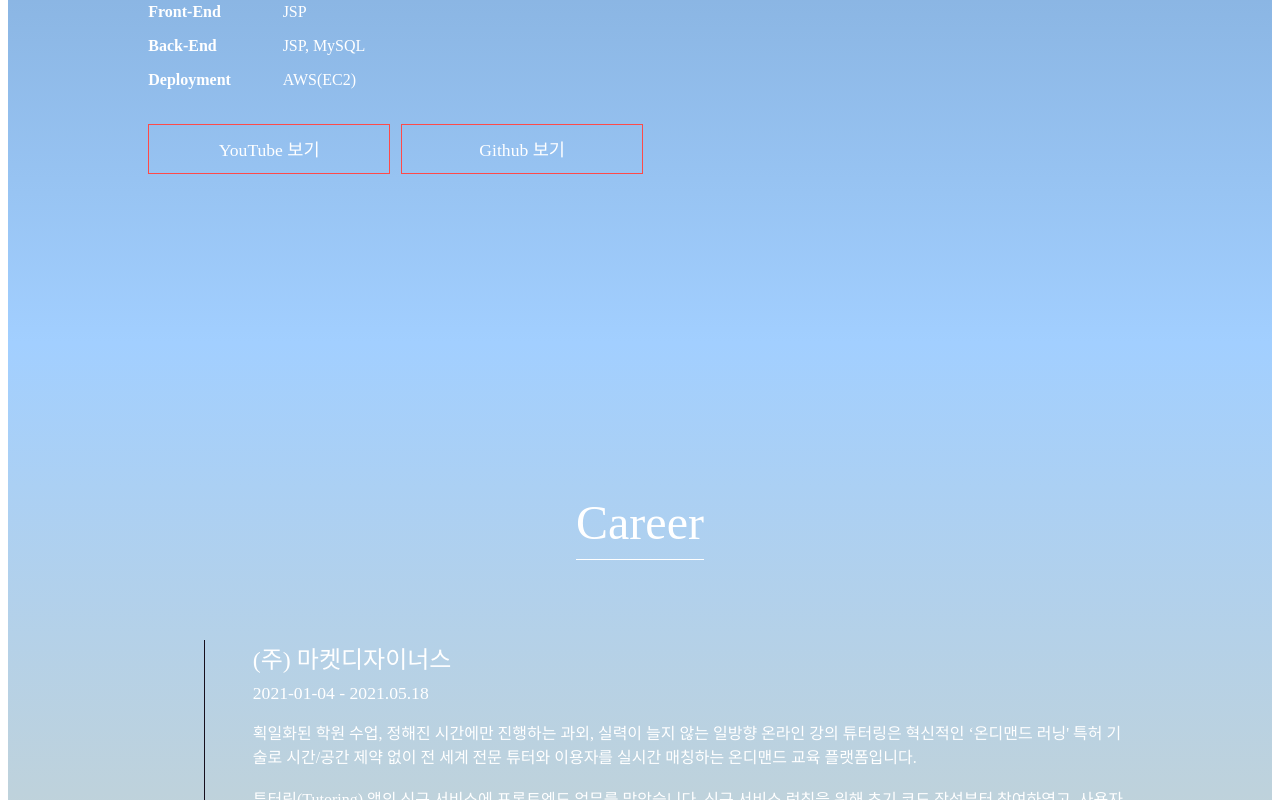
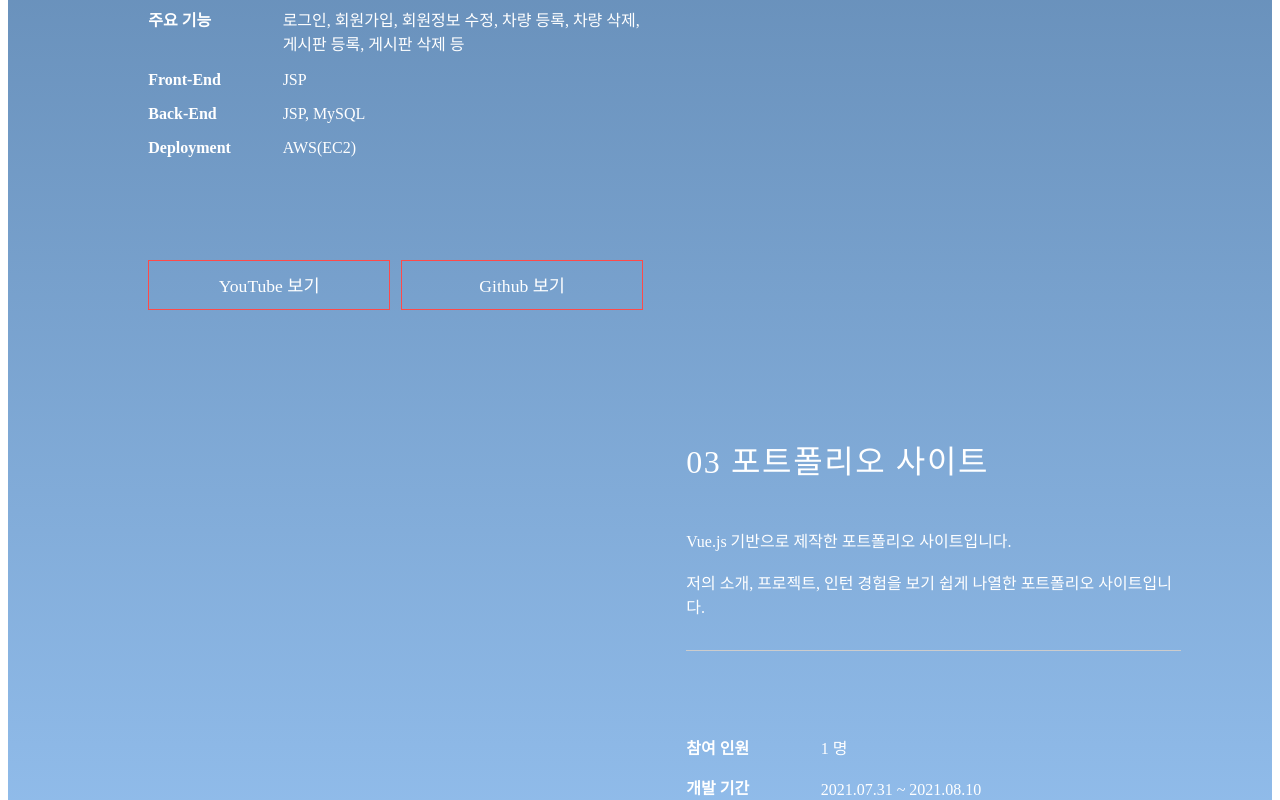
Before and after one commit to haryan248/hyun_joon_portfolio, a Vue app: page / in a window 1280 px wide. Shown: the part 4240-5040 px from the top of the page. Built offline with nearby package versions, Linux system fonts and the light colour scheme; a web font is replaced by a local one.

Commit message:
youtube 링크, github링크 추가

```diff
--- a/src/components/Project/components/projectList/project-list.css
+++ b/src/components/Project/components/projectList/project-list.css
@@ -81,6 +81,8 @@
     cursor: pointer;
     border: 1.5px solid #fe4a49;
     transition: all 0.3s ease-in-out;
+    text-decoration: unset;
+    color: white;
 }
 .project_intro_button:hover {
     background-color: #fe4a49;
--- a/src/components/Project/components/projectList/projectList.vue
+++ b/src/components/Project/components/projectList/projectList.vue
@@ -13,12 +13,8 @@
                         <div class="projects_value">{{ project_item.value }}</div>
                     </div>
                     <div class="project_intro_button_box">
-                        <div class="project_intro_button" onclick="youtube_on('om3f3AuP0Tc')">
-                            YouTube 보기
-                        </div>
-                        <div class="project_intro_button" onclick="github_on('React-sns')">
-                            Github 보기
-                        </div>
+                        <a v-if="projects.youtube" class="project_intro_button" :href="projects.youtube" target="_blank"><div>YouTube 보기</div></a>
+                        <a class="project_intro_button" :href="projects.github" target="_blank">Github 보기</a>
                     </div>
                 </div>
             </div>
--- a/src/components/Project/project.vue
+++ b/src/components/Project/project.vue
@@ -32,6 +32,8 @@ export default {
                     frontend: { label: "Front-End", value: "Vue.js" },
                     backend: { label: "Back-End", value: "Django REST Framework" },
                     deployment: { label: "Deployment", value: "Nginx, Naver Cloud Platform" },
+                    youtube: "https://www.youtube.com/watch?v=_3wVc06CsuM&list=PLJ8elSeS2xGwbtYUIyoqQqnlH04DBzqB6&index=17",
+                    github: "https://github.com/haryan248/BlockChain_Capstone_FrontEnd_Vue",
                 },
                 {
                     title: "포르쉐 웹 쇼핑몰",
@@ -43,6 +45,18 @@ export default {
                     frontend: { label: "Front-End", value: "JSP" },
                     backend: { label: "Back-End", value: "JSP, MySQL" },
                     deployment: { label: "Deployment", value: "AWS(EC2)" },
+                    youtube: "https://youtu.be/8i_04GkhwWI",
+                    github: "https://github.com/haryan248/Intelligent_Web_Design/wiki",
+                },
+                {
+                    title: "포트폴리오 사이트",
+                    description: " <p>Vue.js 기반으로 제작한 포트폴리오 사이트입니다.<br /><br />저의 소개, 프로젝트, 인턴 경험을 보기 쉽게 나열한 포트폴리오 사이트입니다.</p>",
+                    participant: { label: "참여 인원", value: "1 명" },
+                    duration: { label: "개발 기간", value: "2021.07.31 ~ 2021.08.10" },
+                    function: { label: "주요 내용", value: "About me, Skills, Projects, Career" },
+                    frontend: { label: "Front-End", value: "Vue.js" },
+                    deployment: { label: "Deployment", value: "github" },
+                    github: "https://github.com/haryan248/hyun_joon_portfolio",
                 },
             ],
             checkHeight: false,
```
